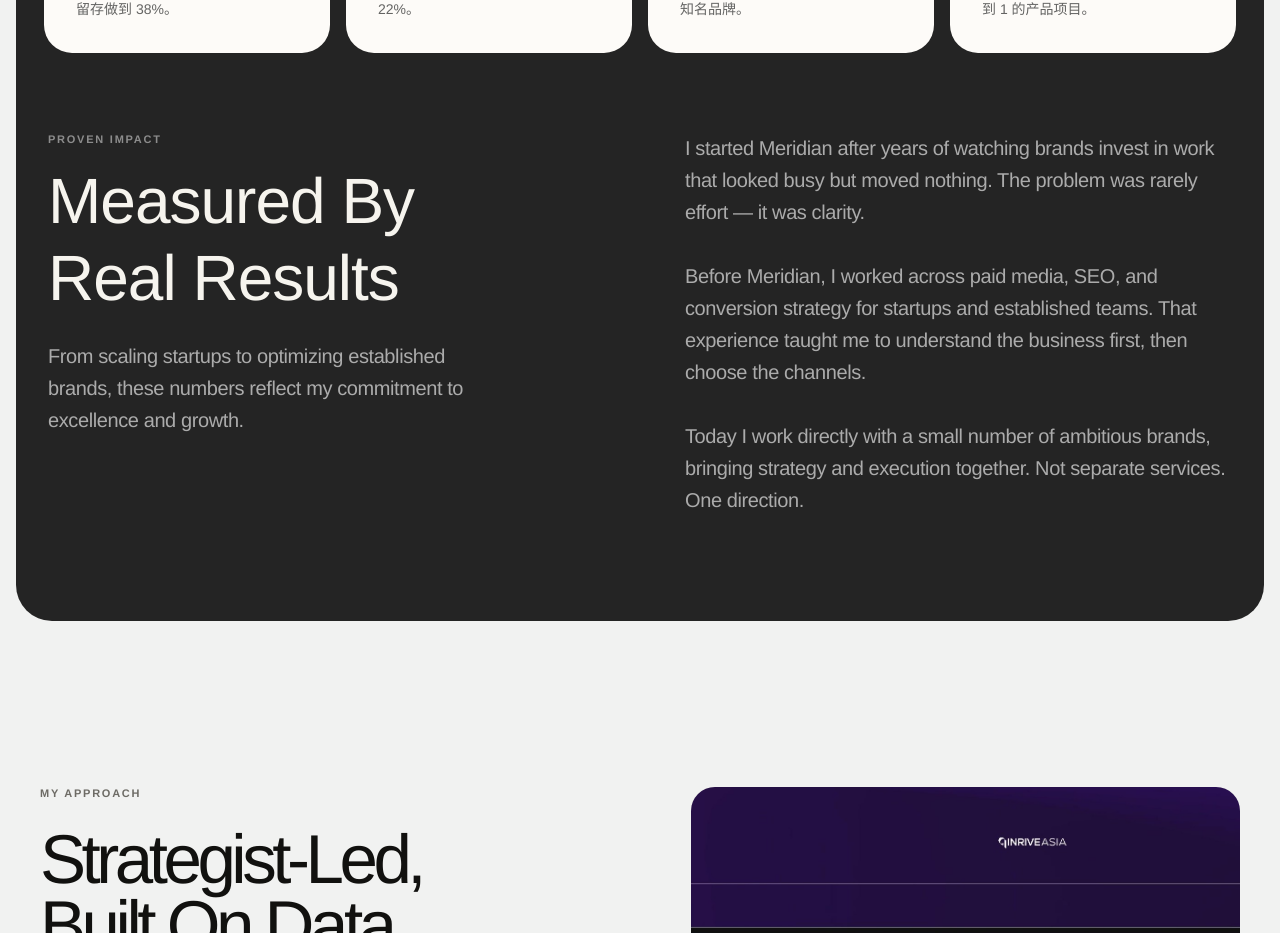
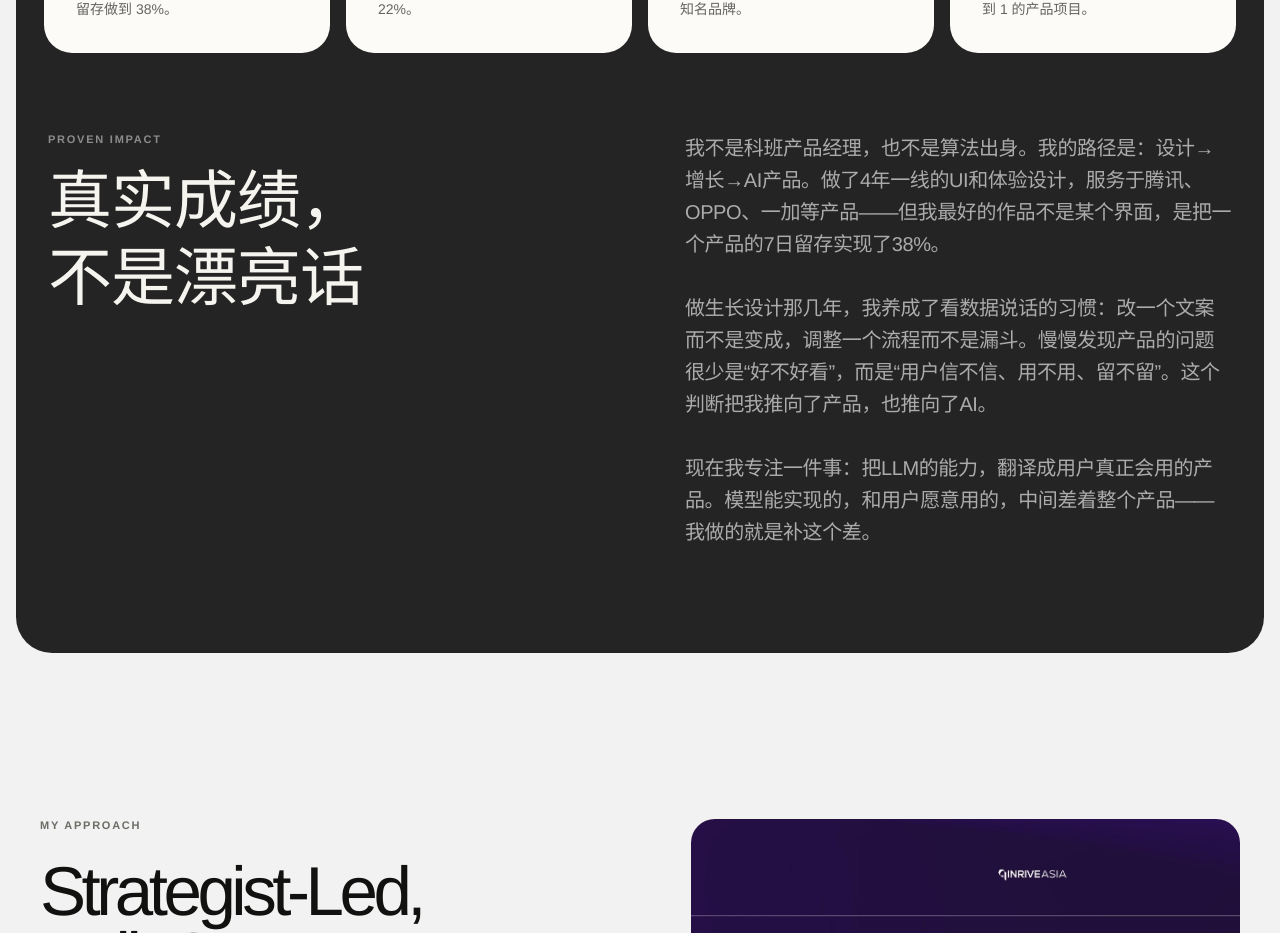
Before and after one commit to Miaaaa857/profile, a React (Vite) app: page /about in a window 1280 px wide. Shown: the part 1319-2252 px from the top of the page. Built offline with nearby package versions, Linux system fonts and the light colour scheme; a web font is replaced by a local one.

Commit message:
Replace about impact story copy

```diff
--- a/src/components/AelixaAbout.jsx
+++ b/src/components/AelixaAbout.jsx
@@ -92,14 +92,13 @@ export default function AelixaAbout() {
             <div className="aa-results__lead" data-reveal>
               <div className="aa-section-title">
                 <p className="aa-kicker aa-kicker--light">PROVEN IMPACT</p>
-                <h2 id="aa-results-title">Measured By<br />Real Results</h2>
+                <h2 id="aa-results-title">真实成绩，<br />不是漂亮话</h2>
               </div>
-              <p>From scaling startups to optimizing established brands, these numbers reflect my commitment to excellence and growth.</p>
             </div>
             <div className="aa-results__copy" data-reveal>
-              <p>I started Meridian after years of watching brands invest in work that looked busy but moved nothing. The problem was rarely effort — it was clarity.</p>
-              <p>Before Meridian, I worked across paid media, SEO, and conversion strategy for startups and established teams. That experience taught me to understand the business first, then choose the channels.</p>
-              <p>Today I work directly with a small number of ambitious brands, bringing strategy and execution together. Not separate services. One direction.</p>
+              <p>我不是科班产品经理，也不是算法出身。我的路径是：设计→增长→AI产品。做了4年一线的UI和体验设计，服务于腾讯、OPPO、一加等产品——但我最好的作品不是某个界面，是把一个产品的7日留存实现了38%。</p>
+              <p>做生长设计那几年，我养成了看数据说话的习惯：改一个文案而不是变成，调整一个流程而不是漏斗。慢慢发现产品的问题很少是“好不好看”，而是“用户信不信、用不用、留不留”。这个判断把我推向了产品，也推向了AI。</p>
+              <p>现在我专注一件事：把LLM的能力，翻译成用户真正会用的产品。模型能实现的，和用户愿意用的，中间差着整个产品——我做的就是补这个差。</p>
             </div>
           </div>
         </div>
```
